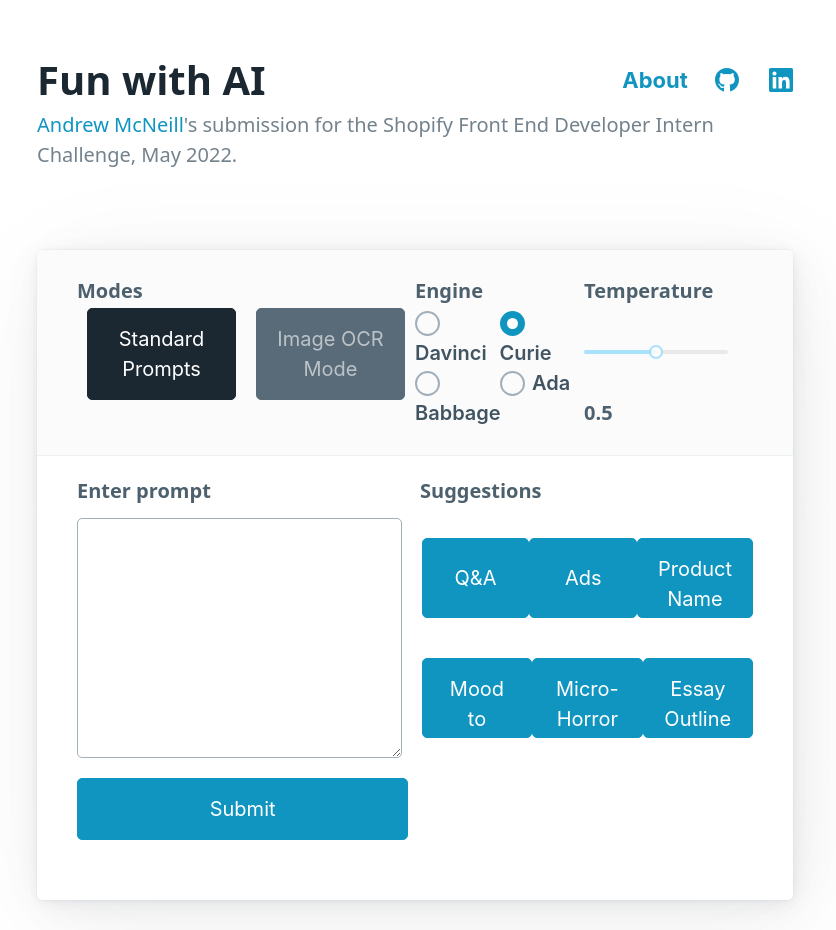
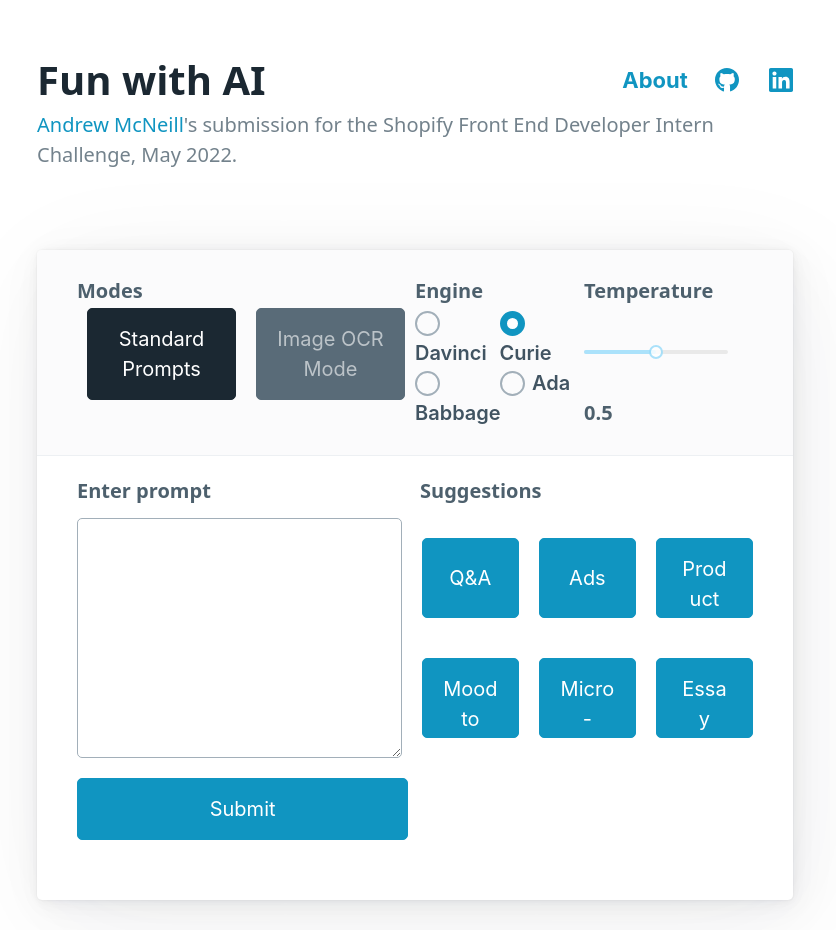
Before and after one commit to andrewlpmcneill/fun-with-AI, a React (Create React App) app in the folder frontend/: page / in a window 1280 px wide. Shown: the whole page, without its empty margins (225-1061 px from the left). Built offline with nearby package versions, Linux system fonts and the light colour scheme; what javascript-time-ago would draw is missing.

Commit message:
adds grid attribute

```diff
--- a/frontend/src/components/Prompts/Suggestions.jsx
+++ b/frontend/src/components/Prompts/Suggestions.jsx
@@ -38,7 +38,7 @@ export default function Suggestions(props) {
       className="suggestions"
     >
       <div
-        className="suggestions-row-1"
+        className="suggestions-row-1 grid"
       >
         <button
           value="Q&A"
@@ -66,7 +66,7 @@ export default function Suggestions(props) {
         >Product Name</button>
       </div>
       <div
-        className="suggestions-row-2"
+        className="suggestions-row-2 grid"
       >
         <button
           value="Mood to Colour"
```
